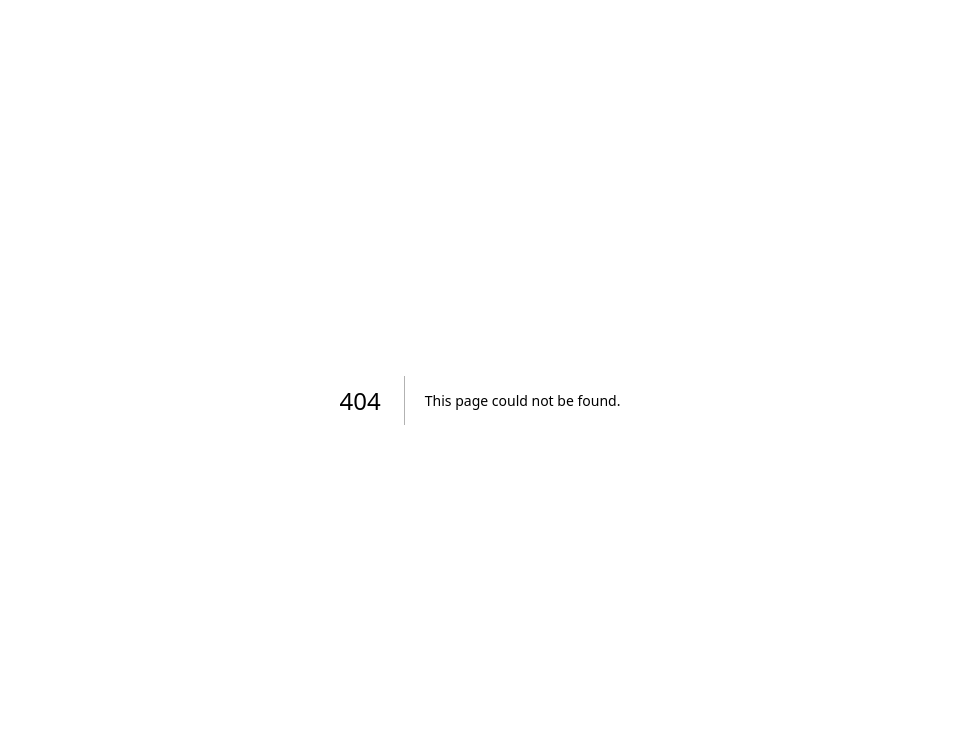
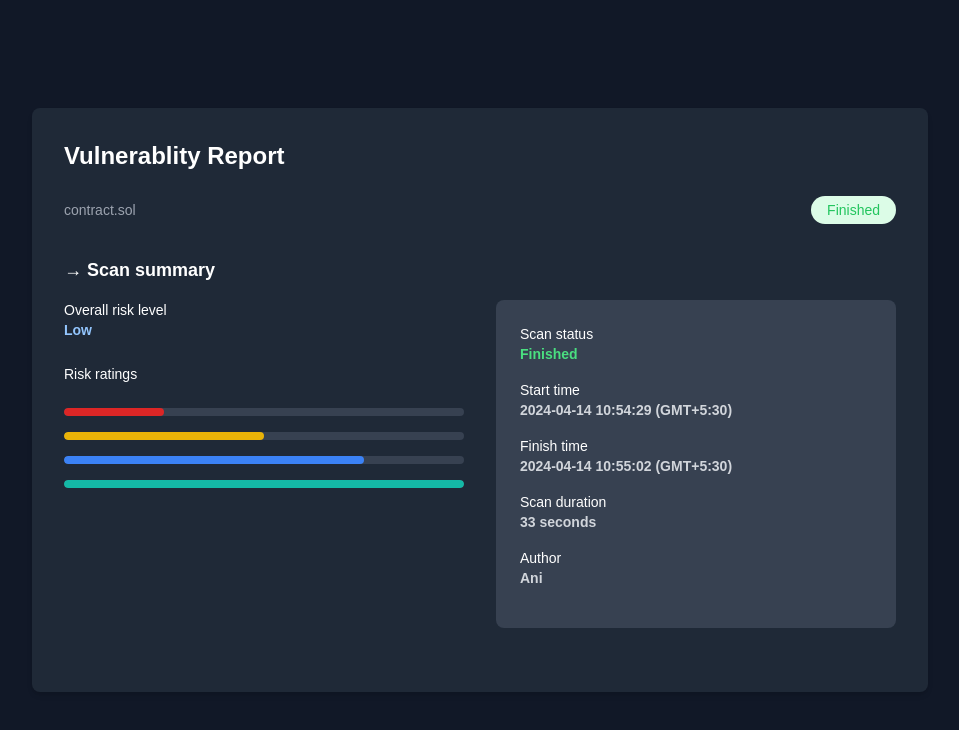
Before and after one commit to Ani-RudE/rebase-smartVerify, a Next.js app: page /result in a window 1280 px wide. Before the commit this address had no page. Shown: the top 730 px of the page, without its empty margins (160-1119 px from the left). Built offline with nearby package versions, Linux system fonts and the light colour scheme.

Commit message:
report-page

```diff
--- /dev/null
+++ b/src/app/result/page.tsx
@@ -0,0 +1,109 @@
+"use client";
+import React from 'react';
+
+const ReportPage = () => {
+     const reportData = {
+          target: "contract.sol",
+          overallRiskLevel: 'Low',
+          high: 0,
+          medium: 0,
+          low: 4,
+          info: 14,
+          scanStatus: 'Finished',
+          startTime: '2024-04-14 10:54:29 (GMT+5:30)',
+          finishTime: '2024-04-14 10:55:02 (GMT+5:30)',
+          scanDuration: '33 seconds',
+          author: 'Ani',
+     };
+
+     return (
+          <div className="flex flex-col justify-center items-center h-screen bg-gray-900 font-poppins">
+               <div className="bg-gray-800 p-8 rounded-lg shadow-md w-full max-w-4xl">
+                    <h1 className="text-2xl font-semibold text-white mb-6">Vulnerablity Report</h1>
+                    <div className="flex justify-between items-center mb-8">
+                         <p className="text-sm text-gray-400">{reportData.target}</p>
+                         <span className="px-4 py-1 text-sm text-green-500 bg-green-100 rounded-full">
+                              {reportData.scanStatus}
+                         </span>
+                    </div>
+
+                    <h2 className="text-lg font-semibold text-white mb-4">→ Scan summary</h2>
+                    <div className="grid grid-cols-1 lg:grid-cols-2 gap-8 mb-8">
+                         <div>
+                              {/*
+                              <div className="mb-4">
+                                   <p className="text-sm text-white">Overall risk level</p>
+                                   <p className="text-sm text-blue-300 font-semibold">{reportData.overallRiskLevel}</p>
+                              </div>
+                              <div className="mb-4">
+                                   <p className="text-sm text-white">Risk ratings</p>
+                                   <div className="space-y-2">
+                                        <div className="bg-gray-700 h-2 rounded-full overflow-hidden my-2">
+                                             <div className="bg-red-600 h-2 rounded-full" style={{ width: "25%" }}></div>
+                                        </div>
+                                        <div className="bg-gray-700 h-2 rounded-full overflow-hidden my-2">
+                                             <div className="bg-yellow-500 h-2 rounded-full" style={{ width: "50%" }}></div>
+                                        </div>
+                                        <div className="bg-gray-700 h-2 rounded-full overflow-hidden my-2">
+                                             <div className="bg-blue-600 h-2 rounded-full" style={{ width: "75%" }}></div>
+                                        </div>
+                                        <div className="bg-gray-700 h-2 rounded-full overflow-hidden my-2">
+                                             <div className="bg-teal-500 h-2 rounded-full" style={{ width: "100%" }}></div>
+                                        </div>
+                                   </div>
+                              </div>
+                              */}
+                              <div className="mb-4">
+                                   <p className="text-sm text-white">Overall risk level</p>
+                                   <p className="text-sm text-blue-300 font-semibold mb-6">Low</p>
+                              </div>
+
+                              <div className="mb-4">
+                                   <p className="text-sm text-white mb-6">Risk ratings</p>
+                                   <div className="space-y-4">
+                                        <div className="bg-gray-700 h-2 rounded-full overflow-hidden">
+                                             <div className="bg-red-600 h-2 rounded-full" style={{ width: "25%" }}></div>
+                                        </div>
+                                        <div className="bg-gray-700 h-2 rounded-full overflow-hidden">
+                                             <div className="bg-yellow-500 h-2 rounded-full" style={{ width: "50%" }}></div>
+                                        </div>
+                                        <div className="bg-gray-700 h-2 rounded-full overflow-hidden">
+                                             <div className="bg-blue-500 h-2 rounded-full" style={{ width: "75%" }}></div>
+                                        </div>
+                                        <div className="bg-gray-700 h-2 rounded-full overflow-hidden">
+                                             <div className="bg-teal-500 h-2 rounded-full" style={{ width: "100%" }}></div>
+                                        </div>
+                                   </div>
+                              </div>
+
+                         </div>
+
+                         <div className="bg-gray-700 p-6 rounded-lg">
+                              <div className="mb-4">
+                                   <p className="text-sm text-white">Scan status</p>
+                                   <p className="text-sm font-semibold text-green-400">{reportData.scanStatus}</p>
+                              </div>
+                              <div className="mb-4">
+                                   <p className="text-sm text-white">Start time</p>
+                                   <p className="text-sm font-semibold text-gray-300">{reportData.startTime}</p>
+                              </div>
+                              <div className="mb-4">
+                                   <p className="text-sm text-white">Finish time</p>
+                                   <p className="text-sm font-semibold text-gray-300">{reportData.finishTime}</p>
+                              </div>
+                              <div className="mb-4">
+                                   <p className="text-sm text-white">Scan duration</p>
+                                   <p className="text-sm font-semibold text-gray-300">{reportData.scanDuration}</p>
+                              </div>
+                              <div className="mb-4">
+                                   <p className="text-sm text-white">Author</p>
+                                   <p className="text-sm font-semibold text-gray-300">{reportData.author}</p>
+                              </div>
+                         </div>
+                    </div>
+               </div>
+          </div>
+     );
+};
+
+export default ReportPage;
```
